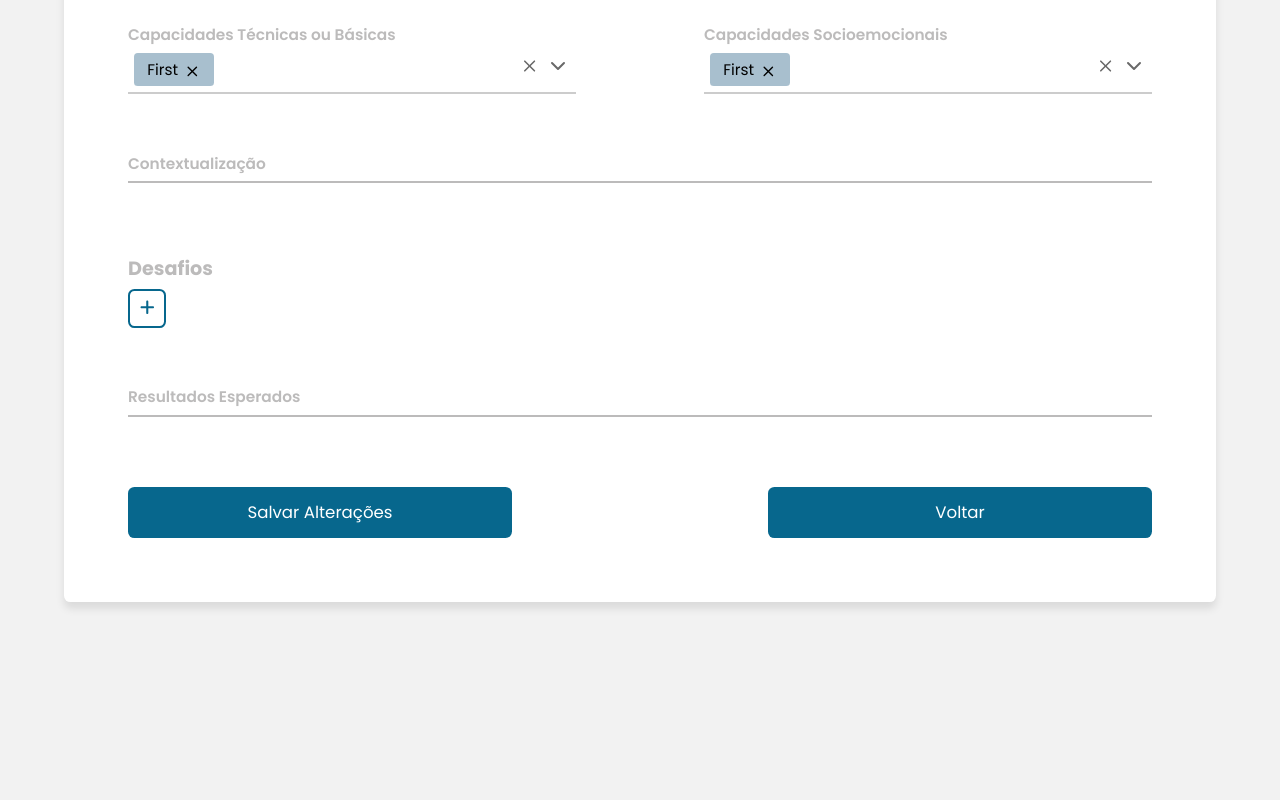
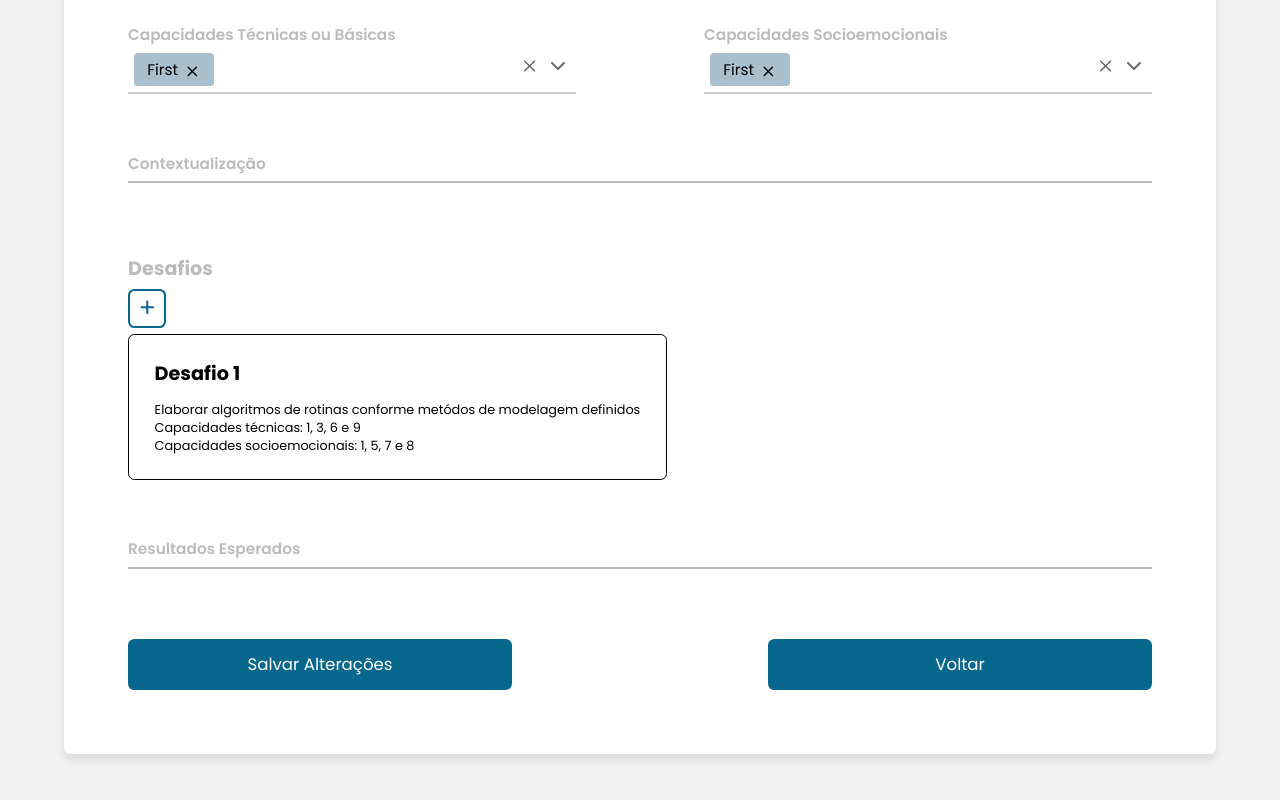
Before and after one commit to larissacoelho21/PlanneEdu-FrontEnd, a React (Vite) app in the folder PlanneEdu_Front/: page /addatividade in a window 1280 px wide. Shown: the part 751-1551 px from the top of the page. Before the commit the page ends 1404 px from the top, so only its background shows below. Built offline with nearby package versions, Linux system fonts and the light colour scheme.

Commit message:
Fazendo o exemplo de card de desafio.

```diff
--- a/PlanneEdu_Front/src/Css/Teacher/AddActivity.css
+++ b/PlanneEdu_Front/src/Css/Teacher/AddActivity.css
@@ -261,3 +261,24 @@ input[type="date"]:focus {
   cursor: pointer;
   transition: 0.3s ease;
 }
+
+.card-challenge{
+  display: flex;
+  flex-direction: column;
+  text-align: left;
+  padding: 3vh 2vw;
+  border: solid 1.5px var(--black);
+  border-radius: 0.5vw;
+}
+
+.number-challenge h1{
+  font-size: 1.5vw;
+  font-weight: 700;
+  margin-bottom: 1vw;
+}
+
+.view-description h1,
+.view-caps h1{
+  font-size: 1vw;
+  font-weight: 400;
+}
--- a/PlanneEdu_Front/src/Pages/Teacher/AddActivity.tsx
+++ b/PlanneEdu_Front/src/Pages/Teacher/AddActivity.tsx
@@ -152,6 +152,23 @@ export function AddActivity() {
               <FontAwesomeIcon icon={faPlus} />
             </button>
           </div>
+
+          <div className="card-challenge">
+            <div className="number-challenge">
+              <h1>Desafio 1</h1>
+            </div>
+            <div className="view-description">
+              <h1>Elaborar algoritmos de rotinas conforme metódos de modelagem definidos</h1>
+            </div>
+            <div className="view-caps">
+              <div className="view-capbastec">
+                <h1>Capacidades técnicas: 1, 3, 6 e 9</h1>
+              </div>
+              <div className="view-capsoc">
+                <h1>Capacidades socioemocionais: 1, 5, 7 e 8</h1>
+              </div>
+            </div>
+          </div>
         </div>
 
         <div className="results-add">
```
